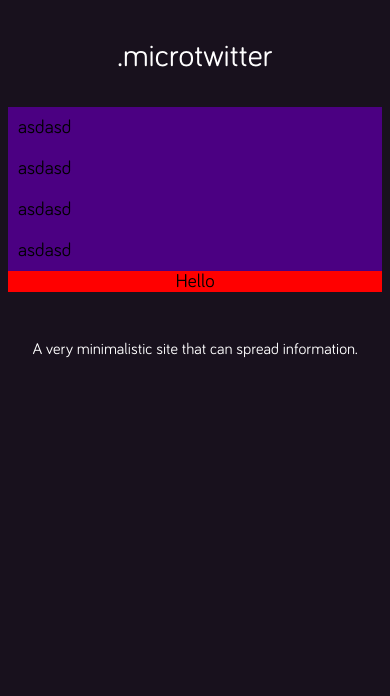
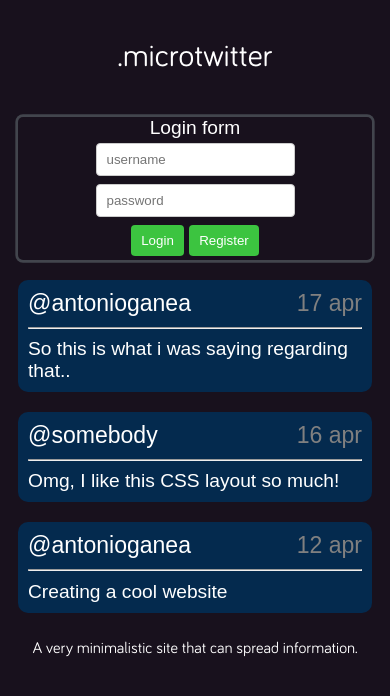
Before and after one commit to antonioganea/microtwitter, a website: page index.html in a window 390 px wide. Drawn offline with Linux system fonts and the light colour scheme; files that its build step writes are made by us from their sources; files whose address does not match are found by name.

Commit message:
A lot of improvements

```diff
--- a/index.html
+++ b/index.html
@@ -12,24 +12,44 @@
             .microtwitter
         </div>
         <div class="middle">
-            <div class="tweet-container">
+            <div id="tweet-container" class="tweet-container">
                 <div class="tweet">
-                    asdasd
+                    <div class="tweetheader">
+                        <div>@antonioganea</div>
+                        <div class="date">17 apr</div>
+                    </div>
+                    <hr>
+                    So this is what i was saying regarding that..
                 </div>
 
                 <div class="tweet">
-                    asdasd
+                    <div class="tweetheader">
+                        <div>@somebody</div>
+                        <div class="date">16 apr</div>
+                    </div>
+                    <hr>
+                    Omg, I like this CSS layout so much!
                 </div>
+
                 <div class="tweet">
-                    asdasd
-                </div>
-                <div class="tweet">
-                    asdasd
+                    <div class="tweetheader">
+                        <div>@antonioganea</div>
+                        <div class="date">12 apr</div>
+                    </div>
+                    <hr>
+                    Creating a cool website
                 </div>
             </div>
             <div class="rightside">
-                <div>
-                    Hello
+                <div class="loginform">
+                    Login form
+                    <br>
+                    <input type="text" id="fname" name="firstname" placeholder="username">
+                    <br>
+                    <input type="password" id="fpass" name="firstname" placeholder="password">
+                    <br>
+                    <input type="submit" value="Login" onclick="return onLoginClick();">
+                    <input type="submit" value="Register" onclick="return onRegisterClick();">
                 </div>
             </div>
         </div>
--- a/package.json
+++ b/package.json
@@ -17,6 +17,7 @@
   },
   "homepage": "https://github.com/antonioganea/microtwitter#readme",
   "dependencies": {
+    "body-parser": "^1.19.0",
     "express": "^4.17.1"
   },
   "devDependencies": {
--- a/public/index.css
+++ b/public/index.css
@@ -9,7 +9,7 @@ body {
     display:flex;
     justify-content: center;
     background-color: rgb(24, 17, 29);
-    font-family: bariol;
+    font-family: Arial, Helvetica, sans-serif;
 }
 
 .container {
@@ -26,35 +26,101 @@ body {
     padding-bottom: 2rem;
     font-size: xx-large;
     color: white;
+    font-family: bariol;
   }
 
 .footer {
-    padding-top: 3rem;
+    padding-top: 1rem;
     text-align: center;
     color: white;
+    font-family: bariol;
 }
 
 .middle {
     display: flex;
     flex-direction: row;
+    justify-content: center;
 }
 
 .rightside {
     display:flex;
+    flex-direction: column;
+    flex-grow: 25;
+    margin: 10px;
+}
+
+input[type=text], select {
+    padding: 8px 10px;
+    margin: 4px 0;
+    display: inline-block;
+    border: 1px solid #ccc;
+    border-radius: 4px;
+    box-sizing: border-box;
+}
+
+input[type=password], select {
+    padding: 8px 10px;
+    margin: 4px 0;
+    display: inline-block;
+    border: 1px solid #ccc;
+    border-radius: 4px;
+    box-sizing: border-box;
+}
+
+input[type=submit] {
+    background-color: rgb(60, 196, 64);
+    color: white;
+    padding: 8px 10px;
+    margin: 4px 0;
+    border: none;
+    border-radius: 4px;
+    cursor: pointer;
+}
+
+input[type=submit]:hover {
+    background-color: #6a946c;
+}
+
+.loginform {
     width: 100%;
-    justify-content: space-around;
+    text-align: center;
+    border-radius: 5px;
+    box-shadow: 0 0 0 2pt rgb(66, 69, 77);
+    color:white;
 }
 
 .tweet-container {
     display: flex;
     flex-direction: column;
     justify-content: space-around;
-    background-color: indigo;
-    width: 100%;
+
+    flex-grow: 75;
 }
 
 .tweet {
     padding: 10px;
+    margin: 10px;
+    background-color: rgb(4, 42, 78);
+    border-radius: 10px;
+    color:white;
+}
+
+.tweetheader {
+    font-size: larger;
+    display: flex;
+    justify-content: space-between;
+}
+
+.date {
+    color:gray;
+}
+
+.text {
+
+}
+
+.vl {
+    border-left: 2px solid rgb(80, 80, 80);
 }
 
 @media only screen and (max-width: 600px) {
@@ -62,10 +128,13 @@ body {
       width: 100%;
     }
     .middle {
-        flex-direction: column;
+        flex-direction: column-reverse;
         font-size: larger;
     }
     .rightside {
-        background-color: red;
+
+    }
+    .footer {
+        order: 10;
     }
   }
--- a/public/index.js
+++ b/public/index.js
@@ -1,2 +1,80 @@
 // Clientside JS file
 console.log("Hello");
+
+
+// Example POST method implementation:
+async function postData(url = '', data = {}) {
+// Default options are marked with *
+const response = await fetch(url, {
+        method: 'POST', // *GET, POST, PUT, DELETE, etc.
+        mode: 'cors', // no-cors, *cors, same-origin
+        cache: 'no-cache', // *default, no-cache, reload, force-cache, only-if-cached
+        credentials: 'same-origin', // include, *same-origin, omit
+        headers: {
+        'Content-Type': 'application/json'
+        // 'Content-Type': 'application/x-www-form-urlencoded',
+        },
+        redirect: 'follow', // manual, *follow, error
+        referrerPolicy: 'no-referrer', // no-referrer, *no-referrer-when-downgrade, origin, origin-when-cross-origin, same-origin, strict-origin, strict-origin-when-cross-origin, unsafe-url
+        body: JSON.stringify(data) // body data type must match "Content-Type" header
+    });
+    return response.json(); // parses JSON response into native JavaScript objects
+}
+
+usernameform = document.getElementById("fname");
+passform = document.getElementById("fpass");
+tweetcontainer = document.getElementById("tweet-container");
+
+/*
+                <div class="tweet">
+                    <div class="tweetheader">
+                        <div>@antonioganea</div>
+                        <div class="date">17 apr</div>
+                    </div>
+                    <hr>
+                    So this is what i was saying regarding that..
+                </div>
+*/
+
+function createTweet(username,date,text){
+    let tweet = document.createElement('div');
+    tweet.setAttribute('class', 'tweet');
+
+    let tweetHeader = document.createElement('div');
+    tweetHeader.setAttribute('class', 'tweetheader');
+    tweet.appendChild(tweetHeader);
+
+    let d1 = document.createElement('div');
+    d1.innerHTML = "@" + username;
+    tweetHeader.appendChild(d1);
+
+    let d2 = document.createElement('div');
+    d2.setAttribute('class', 'date');
+    d2.innerHTML = date;
+    tweetHeader.appendChild(d2);
+
+    let hr = document.createElement('hr');
+    tweet.appendChild(hr);
+
+    tweet.innerHTML += text;
+
+    tweetcontainer.appendChild(tweet);
+}
+
+function clearTweets() {
+    tweetcontainer.innerHTML = "";
+}
+
+function onLoginClick() {
+    createTweet("antonio","17 apr", "hello");
+    postData("/login", {user: usernameform.value, pass: passform.value}).then(data=>{
+        console.log(data);
+    });
+}
+
+function onRegisterClick() {
+    clearTweets();
+    postData("/register", {user: usernameform.value, pass: passform.value}).then(data=>{
+        console.log(data);
+    });
+}
```
Also changed, not shown: server.js (+15 -0 lines).
